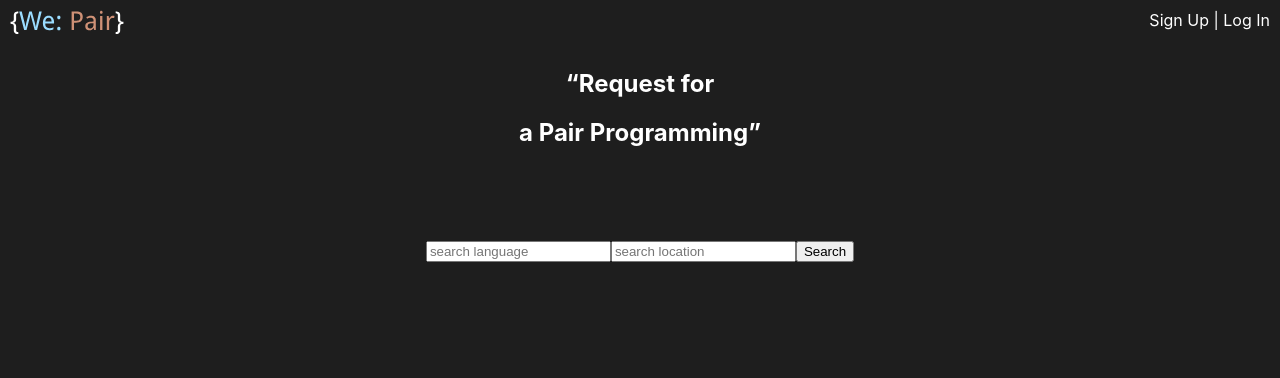
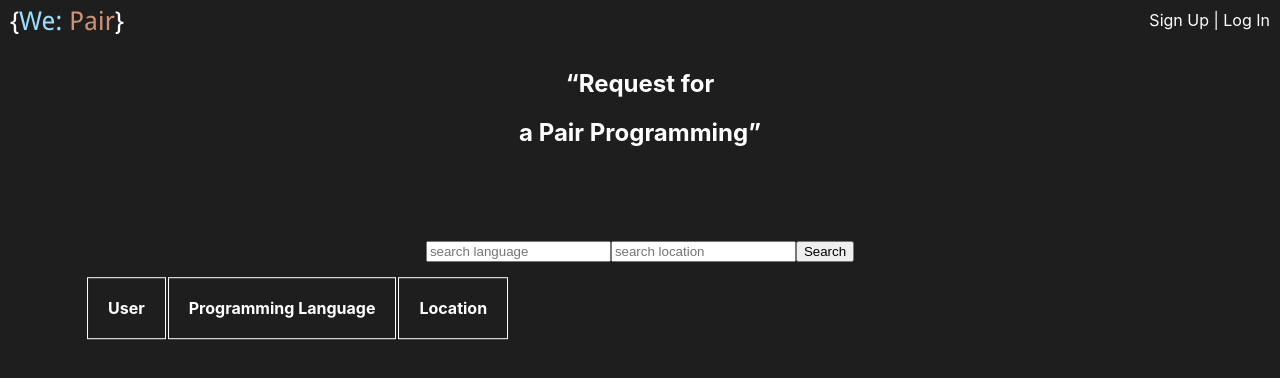
Before and after one commit to kodiri/we-pair, a React (Create React App) app: page / in a window 1280 px wide. Shown: the top 378 px of the page. Built offline with nearby package versions, Linux system fonts and the light colour scheme.

Commit message:
fix table display bug(Anitha)

```diff
--- a/src/frontend/components/Result/Results.js
+++ b/src/frontend/components/Result/Results.js
@@ -8,33 +8,21 @@ export function Results() {
   return (
     <div>
       <SearchBar />
-      {/* <table className="resultsTable">
+       {/* <table className="resultsTable">
                 <tr>
                     <th>User</th>
                     <th>Programming Language</th>
                     <th>Location</th>
                 </tr>
-                <tr>
-                    <td>
-                    <img className="user-image" src={people} alt="people" />
-                    <div>dummy Name</div>
-                    </td>
-                    <td>dummy Language</td>
-                    <td>dummy Location</td>
-                </tr>
-            </table> */}
+               <SearchResults/>
+            </table>  */}
     </div>
   );
 }
 
 export function SearchResults(props) {
   return (
-    <table className="resultsTable">
-      <tr>
-        <th>User</th>
-        <th>Programming Language</th>
-        <th>Location</th>
-      </tr>
+    <tbody>
       <tr>
         <td>
           <img className="user-image" src={people} alt="people" />
@@ -43,6 +31,7 @@ export function SearchResults(props) {
         <td>{props.language}</td>
         <td>{props.location}</td>
       </tr>
-    </table>
+      </tbody>
+    // </table>
   );
 }
--- a/src/frontend/components/SearchBar/SearchBar.js
+++ b/src/frontend/components/SearchBar/SearchBar.js
@@ -1,8 +1,7 @@
 import React from "react";
 import "./SearchBar.css";
 import { Link } from "react-router-dom";
-import {SearchResults} from "../Result/Results"
-
+import { SearchResults } from "../Result/Results";
 
 const users = [
   {
@@ -56,15 +55,33 @@ export default class SearchBar extends React.Component {
 
   searchDatabase() {
     let filteredUsers = users
-      .filter(user => user.language
-        .toLowerCase()
-        .includes(this.state.languageSearchQuery.toLowerCase()))
-      .map(profile =>   <SearchResults key={profile.id} name={profile.name} language={profile.language} location={profile.location}/>);
+      .filter(user =>
+        user.language
+          .toLowerCase()
+          .includes(this.state.languageSearchQuery.toLowerCase())
+      )
+      .map(profile => (
+        <SearchResults
+          key={profile.id}
+          name={profile.name}
+          language={profile.language}
+          location={profile.location}
+        />
+      ));
     let filteredLocation = users
-      .filter(user => user.location
-        .toLowerCase()
-        .includes(this.state.locationSearchQuery.toLowerCase()))
-      .map(profile => <h2>{profile.name}</h2>);
+      .filter(user =>
+        user.location
+          .toLowerCase()
+          .includes(this.state.locationSearchQuery.toLowerCase())
+      )
+      .map(profile => (
+        <SearchResults
+          key={profile.id}
+          name={profile.name}
+          language={profile.language}
+          location={profile.location}
+        />
+      ));
     if (this.state.languageSearchQuery && this.state.locationSearchQuery) {
       this.setState({
         filteredUsers,
@@ -78,8 +95,7 @@ export default class SearchBar extends React.Component {
       this.setState({
         filteredLocation
       });
-    }
-    else {
+    } else {
       return "Please try again";
     }
   }
@@ -101,9 +117,21 @@ export default class SearchBar extends React.Component {
         />
         {/* <h1>{this.state.searchValue}</h1> */}
         <button onClick={() => this.searchDatabase()}>Search</button>
-        <Link to="/results"></Link>
-        <h3>{this.state.filteredUsers}</h3>
-        <h3>{this.state.filteredLocation}</h3>
+        {/* <Link to="/results"></Link> */}
+        <div>
+          <table className="resultsTable">
+            <tbody>
+              <tr>
+                <th>User</th>
+                <th>Programming Language</th>
+                <th>Location</th>
+              </tr>
+            </tbody>
+            {this.state.filteredUsers &&
+              this.state.filteredUsers.map(profile => profile)}
+          </table>
+        </div>
+        <div>{this.state.filteredLocation}</div>
       </div>
     );
   }
```
